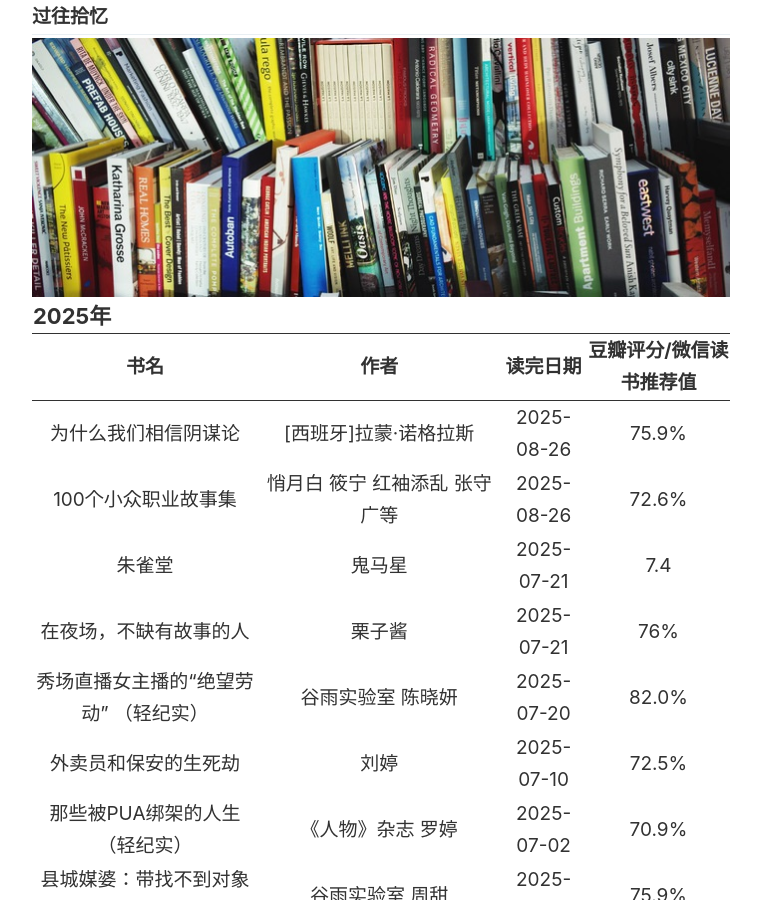
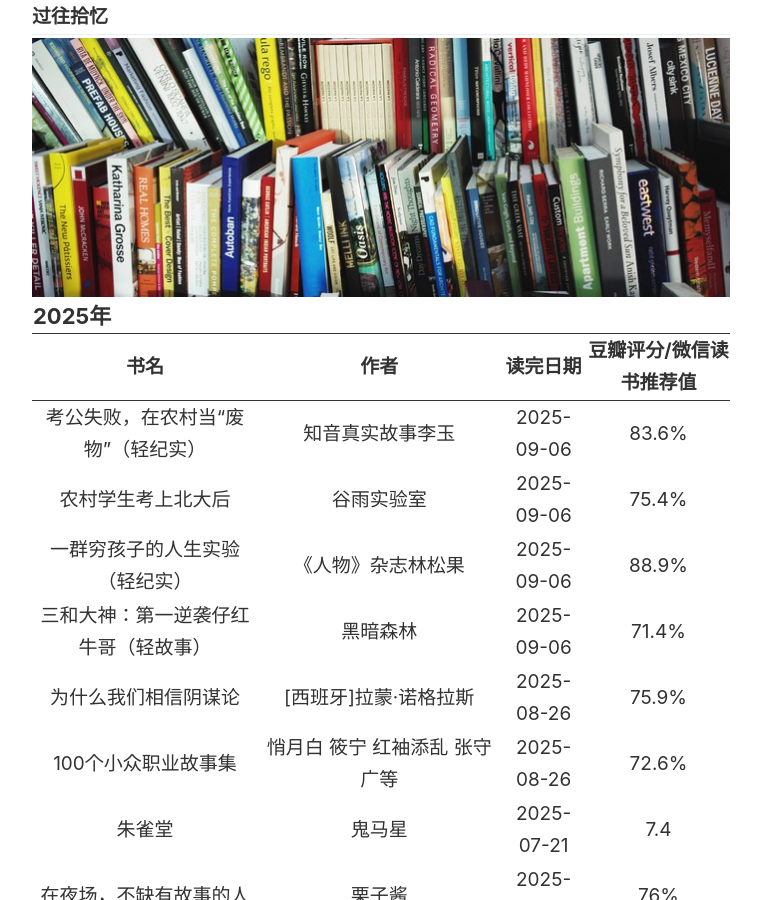
Before and after one commit to SWHL/SWHL.github.io, a Jekyll site: the page built from _pages/books.md, in a window 1280 px wide and 900 px high. Shown: the whole window, without its empty margins (259-1020 px from the left). Built offline with Jekyll 4.4.1, drawn with Linux system fonts in a browser that asks for light colours.

Commit message:
chore: update files

```diff
--- a/_pages/books.md
+++ b/_pages/books.md
@@ -16,6 +16,30 @@ image: "./images/pages/books.jpg"
         </tr>
 　　</thead>
     <tbody>
+　      <tr>
+　　　　　<td><a href="https://weread.qq.com/web/bookDetail/663323d0813ab9b91g013ca3" target="_blank">考公失败，在农村当“废物”（轻纪实）</a></td>
+　　　　　<td>知音真实故事李玉</td>
+　　　　　<td>2025-09-06</td>
+　　　　　<td>83.6%</td>
+    　　</tr>
+　      <tr>
+　　　　　<td><a href="https://weread.qq.com/web/bookDetail/9d032840813ab9b4ag0100cf" target="_blank">农村学生考上北大后</a></td>
+　　　　　<td>谷雨实验室</td>
+　　　　　<td>2025-09-06</td>
+　　　　　<td>75.4%</td>
+    　　</tr>
+　      <tr>
+　　　　　<td><a href="https://weread.qq.com/web/bookDetail/88332a70813ab9c22g016fd8" target="_blank">一群穷孩子的人生实验（轻纪实）</a></td>
+　　　　　<td>《人物》杂志林松果</td>
+　　　　　<td>2025-09-06</td>
+　　　　　<td>88.9%</td>
+    　　</tr>
+　      <tr>
+　　　　　<td><a href="https://weread.qq.com/web/bookDetail/f6232dc0813ab9cddg01883a" target="_blank">三和大神：第一逆袭仔红牛哥（轻故事）</a></td>
+　　　　　<td>黑暗森林</td>
+　　　　　<td>2025-09-06</td>
+　　　　　<td>71.4%</td>
+    　　</tr>
 　      <tr>
 　　　　　<td><a href="https://weread.qq.com/web/reader/5da32ca0813ab8bc3g015a3c#outline?noScroll=1" target="_blank">为什么我们相信阴谋论</a></td>
 　　　　　<td>[西班牙]拉蒙·诺格拉斯</td>
```
Also changed, not shown: _pages/videos.md (+5 -0 lines).
